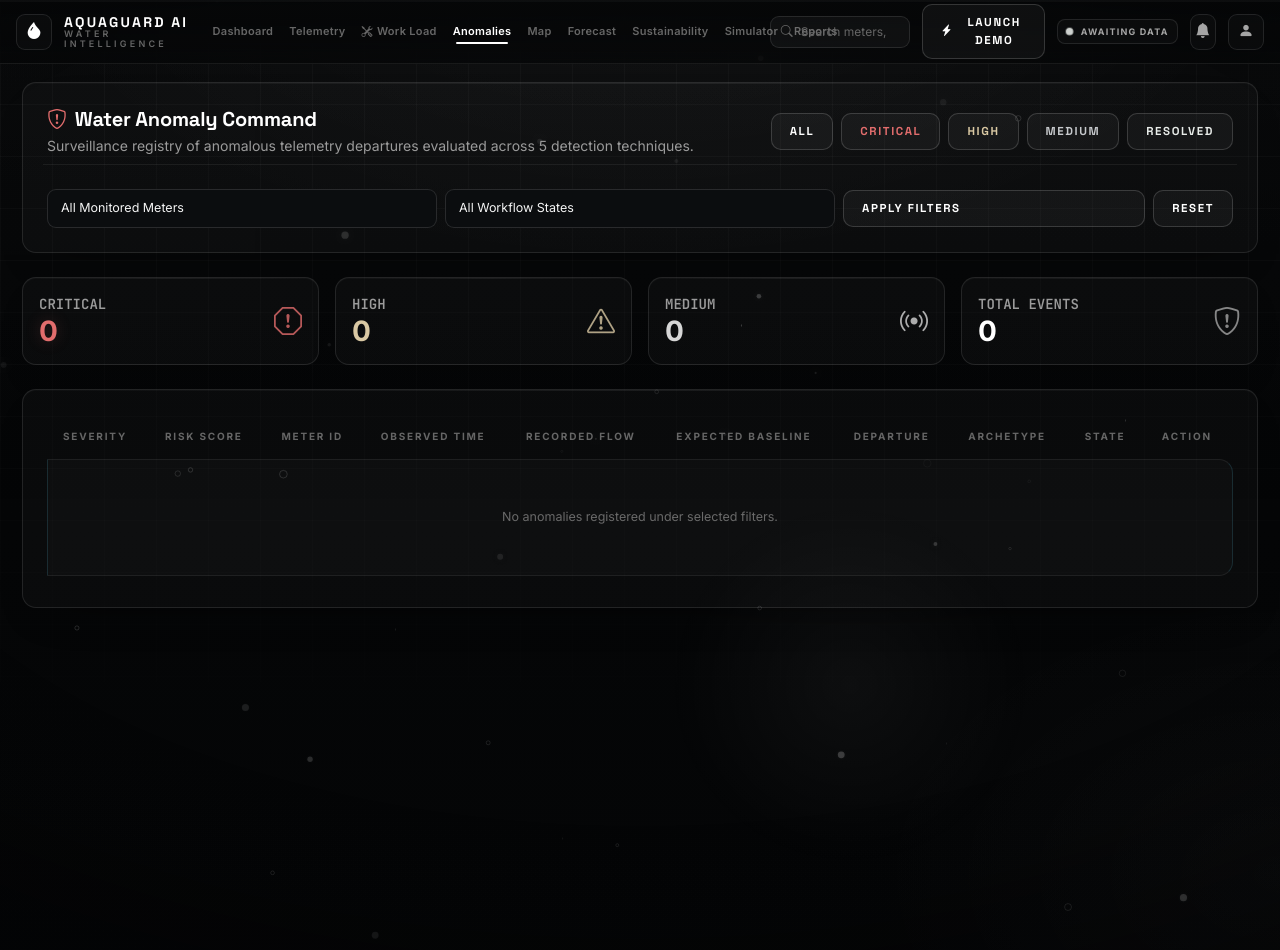
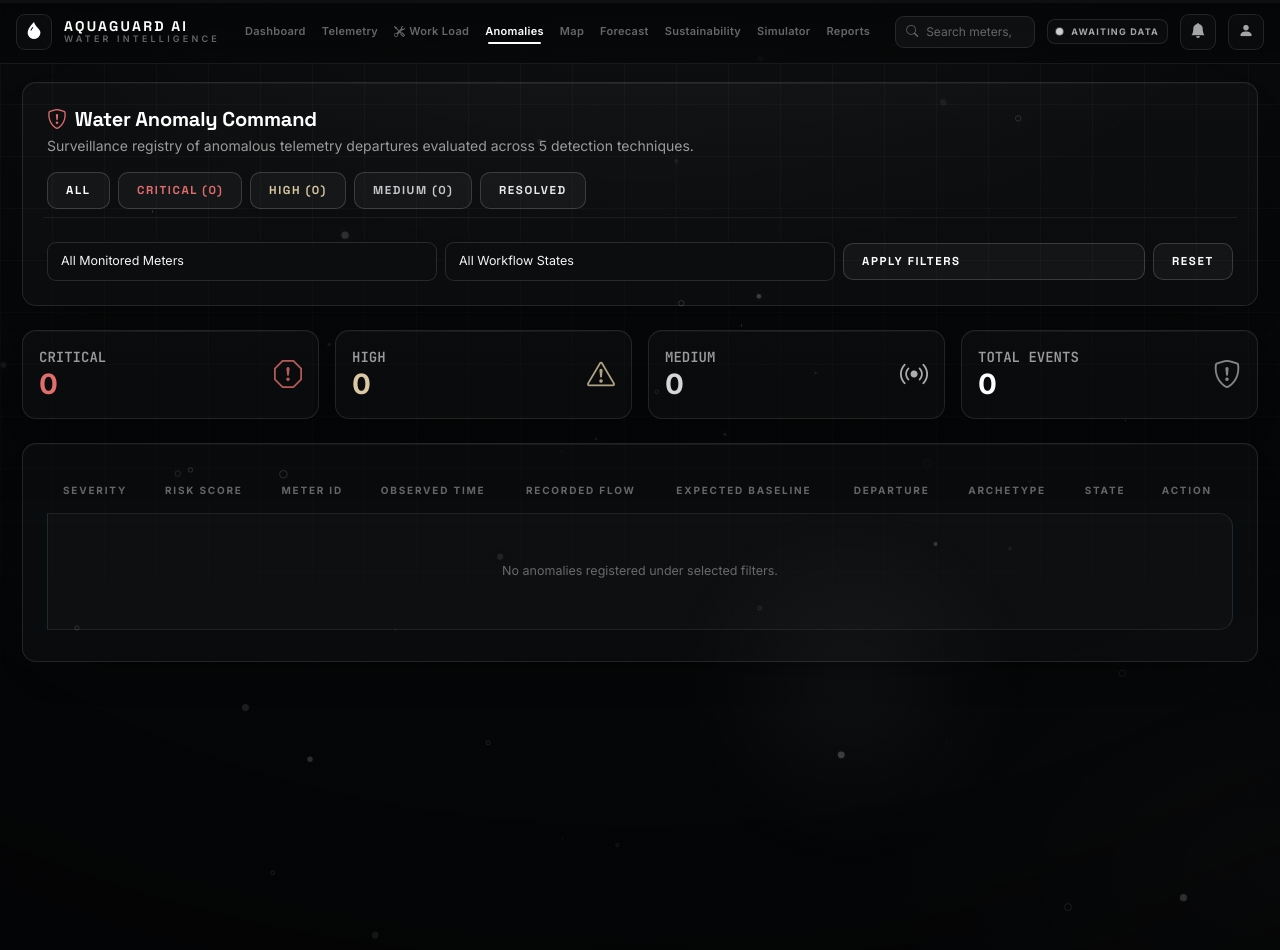
Before and after one commit to mohanprasanth02/aws-hack, a Flask app: page /anomalies in a window 1280 px wide. Run offline with Flask 3, Linux system fonts and the light colour scheme; data comes from the database, SQL or seed files in the repository; data that the repository does not hold is empty.

Commit message:
Remove Launch Demo, fix anomalies lag and bugs, add 120Hz smooth scrolling

```diff
--- a/routes/main_routes.py
+++ b/routes/main_routes.py
@@ -83,7 +83,14 @@ def anomalies():
         query = query.filter_by(status=status)
 
     pagination = query.order_by(Anomaly.risk_score.desc(), Anomaly.timestamp.desc()).paginate(page=page, per_page=25, error_out=False)
-    meters = Meter.query.all()
+    meters = Meter.query.order_by(Meter.meter_id.asc()).all()
+
+    # Fast real database counts for KPI strip across all pages
+    counts = dict(db.session.query(Anomaly.severity, db.func.count(Anomaly.id)).group_by(Anomaly.severity).all())
+    critical_count = counts.get('Critical', 0)
+    high_count = counts.get('High', 0)
+    medium_count = counts.get('Medium', 0)
+    total_count = Anomaly.query.count()
 
     return render_template(
         'pages/anomalies.html',
@@ -92,7 +99,11 @@ def anomalies():
         meters=meters,
         selected_severity=severity,
         selected_meter=meter_id,
-        selected_status=status
+        selected_status=status,
+        critical_count=critical_count,
+        high_count=high_count,
+        medium_count=medium_count,
+        total_count=total_count
     )
 
 @main_bp.route('/anomalies/<int:anomaly_id>')
@@ -102,26 +113,12 @@ def anomaly_detail(anomaly_id):
     meter = Meter.query.filter_by(meter_id=anomaly.meter_id).first()
     notes = InvestigationNote.query.filter_by(anomaly_id=anomaly_id).order_by(InvestigationNote.created_at.desc()).all()
 
-    # Retrieve surrounding reading history for context chart (-12h to +12h)
-    surrounding_readings = Reading.query.filter_by(meter_id=anomaly.meter_id)\
-        .filter(Reading.timestamp >= anomaly.timestamp - db.func.interval('12 hour') if 'sqlite' not in str(db.engine.url) else Reading.timestamp >= anomaly.timestamp)\
-        .order_by(Reading.timestamp.asc()).limit(30).all()
-
-    # In SQLite, query surrounding by meter ordered near timestamp
-    all_readings = Reading.query.filter_by(meter_id=anomaly.meter_id).order_by(Reading.timestamp.asc()).all()
-    context_readings = []
-    if all_readings:
-        # Find index closest to anomaly.timestamp
-        closest_idx = 0
-        min_diff = None
-        for i, r in enumerate(all_readings):
-            diff = abs((r.timestamp - anomaly.timestamp).total_seconds())
-            if min_diff is None or diff < min_diff:
-                min_diff = diff
-                closest_idx = i
-        start_idx = max(0, closest_idx - 10)
-        end_idx = min(len(all_readings), closest_idx + 11)
-        context_readings = all_readings[start_idx:end_idx]
+    # Retrieve surrounding reading history for context chart (-10 to +10 readings)
+    before = Reading.query.filter(Reading.meter_id == anomaly.meter_id, Reading.timestamp <= anomaly.timestamp)\
+        .order_by(Reading.timestamp.desc()).limit(10).all()
+    after = Reading.query.filter(Reading.meter_id == anomaly.meter_id, Reading.timestamp > anomaly.timestamp)\
+        .order_by(Reading.timestamp.asc()).limit(10).all()
+    context_readings = list(reversed(before)) + after
 
     chart_data = {
         'labels': [r.timestamp.strftime('%m-%d %H:%M') for r in context_readings],
--- a/static/css/design3.css
+++ b/static/css/design3.css
@@ -2910,3 +2910,198 @@ body.map-page-lock .map-intel-body {
 body.map-page-lock .sat-coords {
   display: none !important;
 }
+
+/* ==========================================================================
+   120 FPS / 120 HZ ULTRA-SMOOTH SCROLLING & HARDWARE ANIMATION ENGINE
+   ========================================================================== */
+
+/* Sub-pixel text rendering and hardware compositor promotion */
+* {
+  -webkit-font-smoothing: antialiased;
+  -moz-osx-font-smoothing: grayscale;
+}
+
+html.lenis,
+html.lenis body {
+  height: auto;
+}
+
+.lenis.lenis-smooth {
+  scroll-behavior: auto !important;
+}
+
+.lenis.lenis-smooth [data-lenis-prevent] {
+  overscroll-behavior: contain;
+}
+
+.lenis.lenis-stopped {
+  overflow: hidden;
+}
+
+.lenis.lenis-scrolling iframe {
+  pointer-events: none;
+}
+
+/* Zero-jank background layers with 3D compositing */
+#waterAtmosphereCanvas,
+.bg-hydro-grid,
+.sat-drift,
+.sat-coords,
+.cursor-ambient-glow {
+  transform: translate3d(0, 0, 0);
+  -webkit-backface-visibility: hidden;
+  backface-visibility: hidden;
+  will-change: transform;
+}
+
+/* 120Hz Hardware-accelerated Interactive Cards */
+.glass-panel,
+.card,
+.stat-card,
+.metric-box,
+.kpi-card,
+.chart-card {
+  transition: transform 0.4s cubic-bezier(0.16, 1, 0.3, 1),
+              box-shadow 0.4s cubic-bezier(0.16, 1, 0.3, 1),
+              border-color 0.3s cubic-bezier(0.16, 1, 0.3, 1);
+  will-change: transform;
+  -webkit-backface-visibility: hidden;
+  backface-visibility: hidden;
+  transform: translate3d(0, 0, 0);
+}
+
+.glass-panel:hover,
+.card:hover {
+  transform: translate3d(0, -4px, 0);
+  box-shadow: 0 16px 36px rgba(0, 0, 0, 0.55), 0 0 20px rgba(255, 255, 255, 0.05);
+  border-color: rgba(255, 255, 255, 0.22);
+}
+
+/* Interactive button tactile feedback with 120Hz spring physics */
+.btn,
+.btn-holo {
+  transition: transform 0.2s cubic-bezier(0.16, 1, 0.3, 1),
+              box-shadow 0.2s ease,
+              background 0.2s ease,
+              color 0.2s ease;
+  will-change: transform;
+  -webkit-backface-visibility: hidden;
+  backface-visibility: hidden;
+}
+
+.btn:hover,
+.btn-holo:hover {
+  transform: translate3d(0, -2px, 0);
+}
+
+.btn:active,
+.btn-holo:active {
+  transform: translate3d(0, 1px, 0) scale(0.98);
+}
+
+/* 120Hz Scroll Reveal with Stagger & Optical Blur-to-Sharp Transition */
+.scroll-reveal {
+  opacity: 0;
+  filter: blur(3px);
+  transform: translate3d(0, 24px, 0);
+  transition: opacity 0.55s cubic-bezier(0.16, 1, 0.3, 1),
+              filter 0.55s cubic-bezier(0.16, 1, 0.3, 1),
+              transform 0.55s cubic-bezier(0.16, 1, 0.3, 1);
+  will-change: opacity, transform, filter;
+}
+
+.scroll-reveal.revealed {
+  opacity: 1;
+  filter: blur(0);
+  transform: translate3d(0, 0, 0);
+}
+
+/* Glowing 120Hz Progress Bar */
+.aq-scroll-progress-container {
+  position: fixed;
+  top: 0;
+  left: 0;
+  width: 100%;
+  height: 3px;
+  z-index: 10000;
+  pointer-events: none;
+  background: rgba(255, 255, 255, 0.04);
+}
+
+.aq-scroll-progress-bar {
+  height: 100%;
+  width: 0%;
+  background: linear-gradient(90deg, rgba(255, 255, 255, 0.4) 0%, #ffffff 50%, #d6d6d6 100%);
+  box-shadow: 0 0 8px rgba(255, 255, 255, 0.7), 0 0 16px rgba(255, 255, 255, 0.3);
+  transform: translate3d(0, 0, 0);
+  transition: width 0.04s linear;
+  will-change: width;
+}
+
+/* Ultra-sleek Back to Top orb */
+.aq-back-to-top {
+  position: fixed;
+  bottom: 28px;
+  right: 28px;
+  width: 44px;
+  height: 44px;
+  border-radius: 50%;
+  background: rgba(12, 14, 16, 0.9);
+  backdrop-filter: blur(16px);
+  -webkit-backdrop-filter: blur(16px);
+  border: 1px solid rgba(255, 255, 255, 0.18);
+  color: #ffffff;
+  display: flex;
+  align-items: center;
+  justify-content: center;
+  font-size: 18px;
+  cursor: pointer;
+  z-index: 995;
+  opacity: 0;
+  visibility: hidden;
+  transform: translate3d(0, 18px, 0);
+  transition: opacity 0.35s cubic-bezier(0.16, 1, 0.3, 1),
+              visibility 0.35s cubic-bezier(0.16, 1, 0.3, 1),
+              transform 0.35s cubic-bezier(0.16, 1, 0.3, 1),
+              background 0.25s ease,
+              border-color 0.25s ease,
+              box-shadow 0.25s ease;
+  box-shadow: 0 8px 32px rgba(0, 0, 0, 0.6), 0 0 12px rgba(255, 255, 255, 0.1);
+}
+
+.aq-back-to-top.visible {
+  opacity: 1;
+  visibility: visible;
+  transform: translate3d(0, 0, 0);
+}
+
+.aq-back-to-top:hover {
+  background: rgba(255, 255, 255, 0.14);
+  border-color: rgba(255, 255, 255, 0.5);
+  color: #ffffff;
+  transform: translate3d(0, -4px, 0);
+  box-shadow: 0 12px 36px rgba(0, 0, 0, 0.7), 0 0 20px rgba(255, 255, 255, 0.25);
+}
+
+.aq-back-to-top:active {
+  transform: translate3d(0, -1px, 0) scale(0.96);
+}
+
+/* High-performance critical table row (zero lag, no infinite mask redraws) */
+.table-row-critical {
+  background: rgba(226, 109, 109, 0.05) !important;
+  box-shadow: inset 3px 0 0 #e26d6d;
+}
+
+.table-row-critical:hover {
+  background: rgba(226, 109, 109, 0.10) !important;
+}
+
+@media (max-width: 768px) {
+  .aq-back-to-top {
+    bottom: 80px;
+    right: 18px;
+    width: 42px;
+    height: 42px;
+  }
+}
--- a/templates/base.html
+++ b/templates/base.html
@@ -64,10 +64,6 @@
           <div class="nav-search-results" id="globalSearchResults"></div>
         </div>
 
-        <button type="button" class="btn btn-holo btn-sm d-none d-lg-inline-flex" onclick="triggerLaunchDemo(6, 21)" title="Run instant synthetic telemetry & anomaly pipeline">
-          <i class="bi bi-lightning-charge-fill"></i> Launch Demo
-        </button>
-
         <span class="aq-status" id="systemStatusBadge" title="Live system status">
           <span class="status-beacon" id="systemStatusBeacon"></span>
           <span>SYSTEM&nbsp;ONLINE</span>
@@ -120,7 +116,6 @@
     <a href="{{ url_for('main.reports') }}" class="{% if request.endpoint == 'main.reports' %}active{% endif %}"><i class="bi bi-file-earmark-pdf me-2"></i> Reports</a>
     <a href="{{ url_for('main.evaluation') }}" class="{% if request.endpoint == 'main.evaluation' %}active{% endif %}"><i class="bi bi-cpu me-2"></i> ML Evaluation</a>
     <a href="{{ url_for('main.analysis_history') }}" class="{% if request.endpoint == 'main.analysis_history' %}active{% endif %}"><i class="bi bi-journal-code me-2"></i> Pipeline Lineage</a>
-    <button type="button" class="btn btn-holo w-100 mt-3" onclick="triggerLaunchDemo(6, 21)"><i class="bi bi-lightning-charge-fill me-1"></i> Launch Demo</button>
   </div>
 
   <!-- Main canvas -->
--- a/templates/pages/anomalies.html
+++ b/templates/pages/anomalies.html
@@ -11,21 +11,22 @@
       <p class="text-secondary small mb-0">Surveillance registry of anomalous telemetry departures evaluated across 5 detection techniques.</p>
     </div>
     <div class="d-flex flex-wrap gap-2">
-      <a href="{{ url_for('main.anomalies') }}" class="btn btn-sm {% if not selected_severity %}btn-holo{% else %}btn-holo-alt{% endif %}">ALL</a>
-      <a href="{{ url_for('main.anomalies', severity='Critical') }}" class="btn btn-sm {% if selected_severity == 'Critical' %}btn-holo text-danger border-danger{% else %}btn-holo-alt text-danger{% endif %}">CRITICAL</a>
-      <a href="{{ url_for('main.anomalies', severity='High') }}" class="btn btn-sm {% if selected_severity == 'High' %}btn-holo text-warning border-warning{% else %}btn-holo-alt text-warning{% endif %}">HIGH</a>
-      <a href="{{ url_for('main.anomalies', severity='Medium') }}" class="btn btn-sm {% if selected_severity == 'Medium' %}btn-holo text-info border-info{% else %}btn-holo-alt text-info{% endif %}">MEDIUM</a>
-      <a href="{{ url_for('main.anomalies', status='Resolved') }}" class="btn btn-sm {% if selected_status == 'Resolved' %}btn-holo-eco{% else %}btn-holo-alt text-success{% endif %}">RESOLVED</a>
+      <a href="{{ url_for('main.anomalies', meter_id=selected_meter, status=selected_status) }}" class="btn btn-sm {% if not selected_severity and not selected_status %}btn-holo{% else %}btn-holo-alt{% endif %}">ALL</a>
+      <a href="{{ url_for('main.anomalies', severity='Critical', meter_id=selected_meter, status=selected_status) }}" class="btn btn-sm {% if selected_severity == 'Critical' %}btn-holo text-danger border-danger{% else %}btn-holo-alt text-danger{% endif %}">CRITICAL ({{ critical_count }})</a>
+      <a href="{{ url_for('main.anomalies', severity='High', meter_id=selected_meter, status=selected_status) }}" class="btn btn-sm {% if selected_severity == 'High' %}btn-holo text-warning border-warning{% else %}btn-holo-alt text-warning{% endif %}">HIGH ({{ high_count }})</a>
+      <a href="{{ url_for('main.anomalies', severity='Medium', meter_id=selected_meter, status=selected_status) }}" class="btn btn-sm {% if selected_severity == 'Medium' %}btn-holo text-info border-info{% else %}btn-holo-alt text-info{% endif %}">MEDIUM ({{ medium_count }})</a>
+      <a href="{{ url_for('main.anomalies', status='Resolved', severity=selected_severity, meter_id=selected_meter) }}" class="btn btn-sm {% if selected_status == 'Resolved' %}btn-holo-eco{% else %}btn-holo-alt text-success{% endif %}">RESOLVED</a>
     </div>
   </div>
 
   <!-- Detailed Filter Controls -->
   <form method="GET" action="{{ url_for('main.anomalies') }}" class="row g-2 align-items-center pt-3 border-top border-secondary border-opacity-10">
+    <input type="hidden" name="severity" value="{{ selected_severity }}">
     <div class="col-md-4">
       <select name="meter_id" class="form-select holo-select" onchange="this.form.submit()">
         <option value="">All Monitored Meters</option>
         {% for m in meters %}
-        <option value="{{ m.meter_id }}" {% if selected_meter == m.meter_id %}selected{% endif %}>{{ m.meter_id }} ({{ m.location }})</option>
+        <option value="{{ m.meter_id }}" {% if selected_meter == m.meter_id %}selected{% endif %}>{{ m.meter_id }} ({{ m.location or m.building or 'Campus Meter' }})</option>
         {% endfor %}
       </select>
     </div>
@@ -47,17 +48,11 @@
 
 <!-- Severity Command Strip -->
 <div class="row g-3 mb-4">
-  {% set ns = namespace(critical=0, high=0, medium=0) %}
-  {% for a in anomalies %}
-    {% if a.severity == 'Critical' %}{% set ns.critical = ns.critical + 1 %}{% endif %}
-    {% if a.severity == 'High' %}{% set ns.high = ns.high + 1 %}{% endif %}
-    {% if a.severity == 'Medium' %}{% set ns.medium = ns.medium + 1 %}{% endif %}
-  {% endfor %}
   <div class="col-md-3 col-6">
     <div class="glass-panel p-3 d-flex align-items-center justify-content-between">
       <div>
         <div class="text-secondary small fw-bold font-mono">CRITICAL</div>
-        <div class="h3 fw-bold mb-0" style="color: var(--red); text-shadow: var(--glow-red);">{{ ns.critical }}</div>
+        <div class="h3 fw-bold mb-0" style="color: var(--red);">{{ critical_count }}</div>
       </div>
       <i class="bi bi-exclamation-octagon fs-3" style="color: var(--red); opacity: .8;"></i>
     </div>
@@ -66,7 +61,7 @@
     <div class="glass-panel p-3 d-flex align-items-center justify-content-between">
       <div>
         <div class="text-secondary small fw-bold font-mono">HIGH</div>
-        <div class="h3 fw-bold mb-0" style="color: var(--amber); text-shadow: var(--glow-aqua);">{{ ns.high }}</div>
+        <div class="h3 fw-bold mb-0" style="color: var(--amber);">{{ high_count }}</div>
       </div>
       <i class="bi bi-exclamation-triangle fs-3" style="color: var(--amber); opacity: .8;"></i>
     </div>
@@ -75,7 +70,7 @@
     <div class="glass-panel p-3 d-flex align-items-center justify-content-between">
       <div>
         <div class="text-secondary small fw-bold font-mono">MEDIUM</div>
-        <div class="h3 fw-bold mb-0" style="color: var(--aqua-2);">{{ ns.medium }}</div>
+        <div class="h3 fw-bold mb-0" style="color: var(--aqua-2);">{{ medium_count }}</div>
       </div>
       <i class="bi bi-broadcast fs-3" style="color: var(--aqua-2); opacity: .8;"></i>
     </div>
@@ -84,7 +79,7 @@
     <div class="glass-panel p-3 d-flex align-items-center justify-content-between">
       <div>
         <div class="text-secondary small fw-bold font-mono">TOTAL EVENTS</div>
-        <div class="h3 fw-bold mb-0 text-white">{{ pagination.total if pagination else anomalies|length }}</div>
+        <div class="h3 fw-bold mb-0 text-white">{{ total_count }}</div>
       </div>
       <i class="bi bi-shield-exclamation fs-3" style="color: var(--text-dim); opacity: .8;"></i>
     </div>
@@ -112,7 +107,7 @@
       <tbody>
         {% if anomalies %}
           {% for a in anomalies %}
-          <tr class="{% if a.severity == 'Critical' %}holo-border-travel{% endif %}">
+          <tr class="{% if a.severity == 'Critical' %}table-row-critical{% endif %}">
             <td><span class="pill-severity pill-{{ a.severity.lower() }}">{{ a.severity }}</span></td>
             <td>
               <span class="fw-bold font-mono text-{{ 'danger' if a.risk_score >= 85 else ('warning' if a.risk_score >= 60 else 'info') }}">
@@ -152,7 +147,7 @@
   {% if pagination and pagination.pages > 1 %}
   <div class="d-flex justify-content-between align-items-center mt-3 pt-3 border-top border-secondary border-opacity-10">
     <div class="text-muted small font-mono">
-      Page {{ pagination.page }} of {{ pagination.pages }}
+      Page {{ pagination.page }} of {{ pagination.pages }} ({{ pagination.total }} matching)
     </div>
     <ul class="pagination pagination-sm mb-0">
       {% if pagination.has_prev %}
```
Also changed, not shown: data/demo_water_usage.csv, 1 other file.
